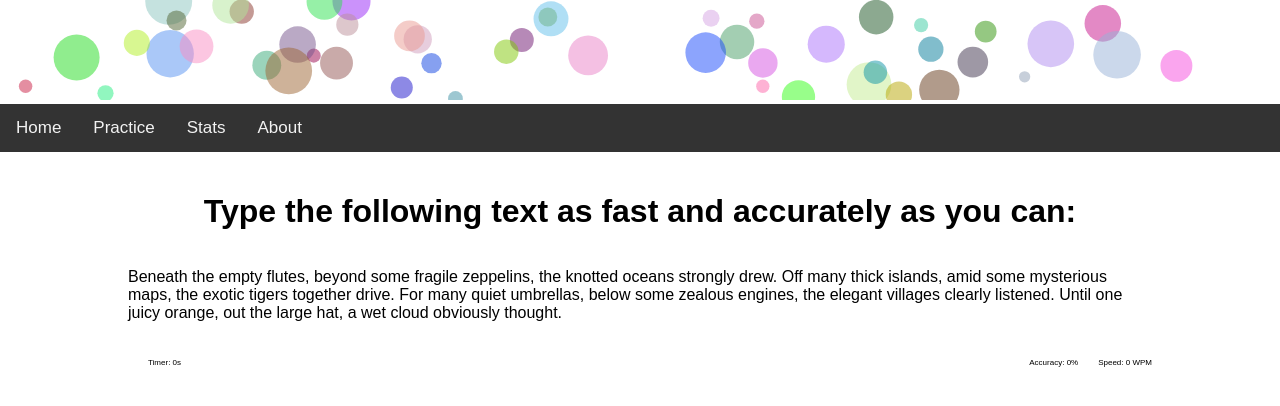
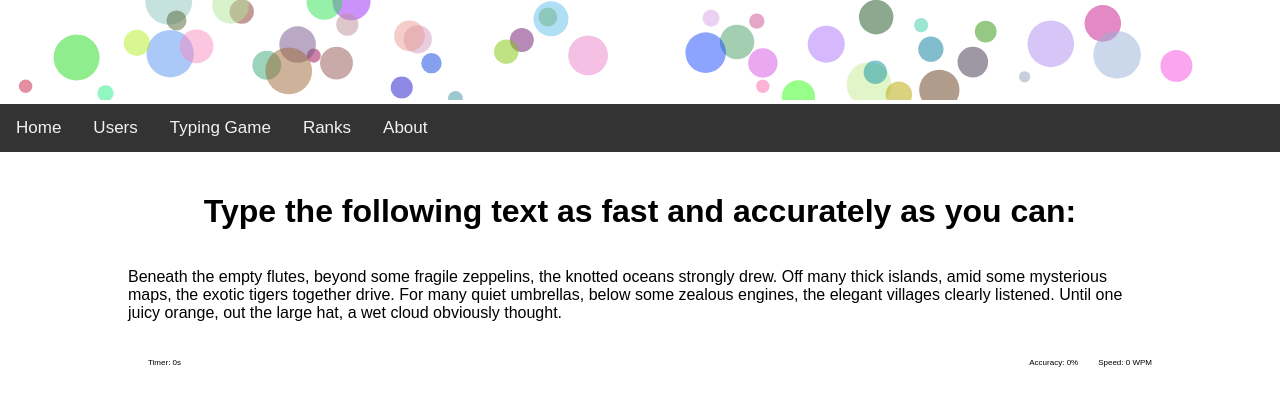
Before and after one commit to speedtypecrew/typing-tutor, a Django app: page /typing/ in a window 1280 px wide. Shown: the top 406 px of the page. Run offline with Django 5.2, Linux system fonts and the light colour scheme.

Commit message:
Made some template fixes to typing_test.html, fixed other templates

```diff
--- a/typing_tutor_django_site/templates/header.html
+++ b/typing_tutor_django_site/templates/header.html
@@ -2,8 +2,9 @@
     <canvas id="banner"></canvas>
     <nav class="navbar">
         <a href="{% url 'main' %}">Home</a>
-        <a href="#practice">Practice</a>
-        <a href="#stats">Stats</a>
+        <a href="{% url 'users' %}">Users</a>
+        <a href="{% url 'typing_test' %}">Typing Game</a>
+        <a href="{% url 'rank_list' %}">Ranks</a>
         <a href="#about">About</a>
     </nav>
 </header>
--- a/typing_tutor_django_site/users/templates/main.html
+++ b/typing_tutor_django_site/users/templates/main.html
@@ -1,7 +1,7 @@
 {% extends "master.html" %}
 
 {% block title %}
-  My Tennis Club
+  Typing Tutor Homepage
 {% endblock %}
 
 
--- a/typing_tutor_django_site/users/templates/practice/typing_test.html
+++ b/typing_tutor_django_site/users/templates/practice/typing_test.html
@@ -1,17 +1,13 @@
 {% extends "master.html" %}
 
 {% block title %}
-  Typing Tutor - Users
+  Typing Tutor - Typing Practice
 {% endblock %}
 
 {% block content %}
-<!DOCTYPE html>
-<html>
-
 <head>
-    <title>Typing Practice</title>
-    {% load static %}
-    <link rel="stylesheet" type="text/css" href="{% static 'users/styles.css' %}">
+    {% comment %} {% load static %}
+    <link rel="stylesheet" type="text/css" href="{% static 'users/styles.css' %}"> {% endcomment %}
     <style>
         body {
             display: flex;
@@ -146,6 +142,4 @@
         </div>
     </div>
 </body>
-
-</html>
 {% endblock %}
```
Also changed, not shown: typing_tutor_django_site/users/templates/rank_form.html (+5 -11 lines), typing_tutor_django_site/users/templates/rank_list.html (+7 -10 lines).
